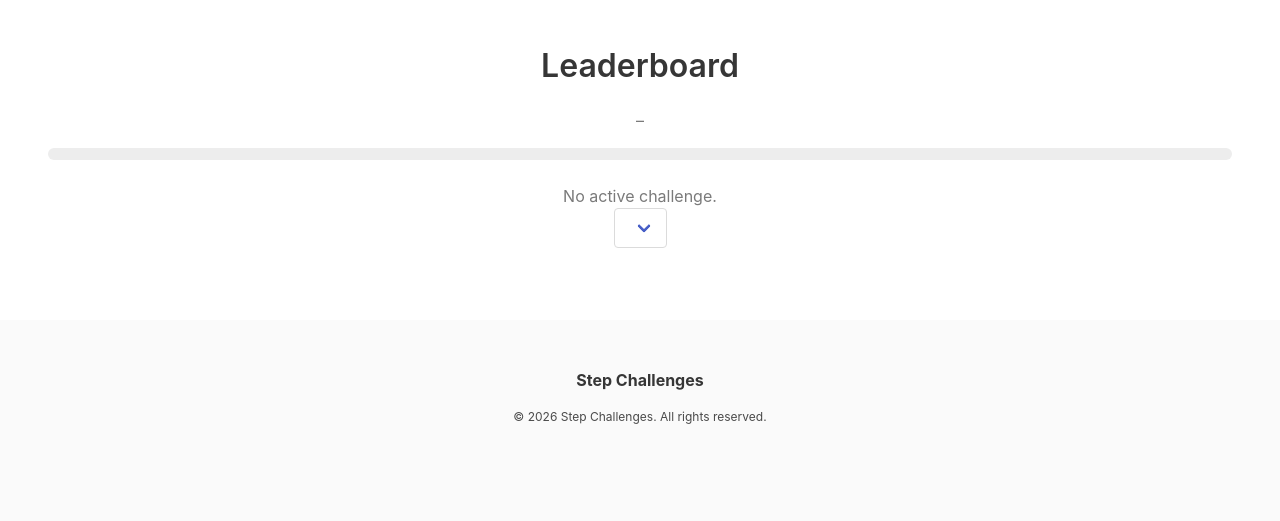
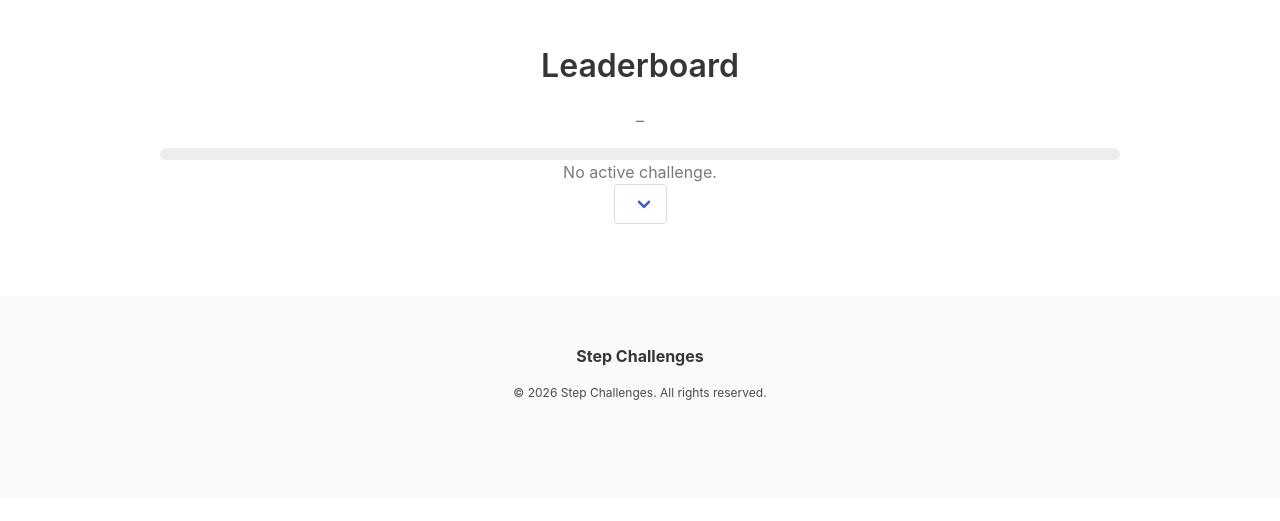
Before and after one commit to elliecdev/step_challenges, a Django app: page /leaderboard/ in a window 1280 px wide. Shown: the part 56-577 px from the top of the page. Run offline with Django 5.2, Linux system fonts and the light colour scheme; lists and menus that the app fills with data are empty.

Commit message:
Leaderboard: adjusted leaderboards to be in individual "box", narrowed and centered layout

```diff
--- a/steps/templates/steps/leaderboard.html
+++ b/steps/templates/steps/leaderboard.html
@@ -1,7 +1,7 @@
 {% extends "steps/base.html" %}
 {% block content %}
 <section class="section">
-    <div class="has-text-centered mb-4">
+    <div class="container is-max-desktop has-text-centered mb-4">
         <h1 class="title has-text-centered">{{ challenge.name }} Leaderboard</h1>
         <p class="is-size-10 has-text-grey">
             {{ challenge.start_date|date:"F j, Y" }}
@@ -22,15 +22,22 @@
             {% endif %}
         {% endif %}
     </div>
+
+    <div class="container is-max-desktop">
         <progress class="progress is-{% if days_left <= 3 %}danger{% else %}primary{% endif %} is-small"
                 value="{{ progress_percent }}"
                 max="100">
             {{ progress_percent }}%
         </progress>
+    </div>
+
     {% if challenge %}
+    <section class="section pt-4">
+        <div class="container is-max-desktop">
             <div class="columns">
                 <!-- 🏆 TEAM LEADERBOARD -->
                 <div class="column is-6">
+                    <div class="box">
                         <h2 class="subtitle">Teams</h2>
                         <table class="table is-fullwidth is-striped">
                             <thead>
@@ -66,8 +73,10 @@
                             </tbody>
                         </table>
                     </div>
+                </div>
                 <!-- 🥇 PARTICIPANT LEADERBOARD -->
                 <div class="column is-6">
+                    <div class="box">
                         <h2 class="subtitle">Participants</h2>
                         <table class="table is-fullwidth is-striped">
                             <thead>
@@ -108,6 +117,9 @@
                         </table>
                     </div>
                 </div>
+            </div>
+        </div>
+    </section
     {% else %}
         <p class="has-text-centered has-text-grey">No active challenge.</p>
     {% endif %}
```
Lines whose indentation alone changed are shown as unchanged.
